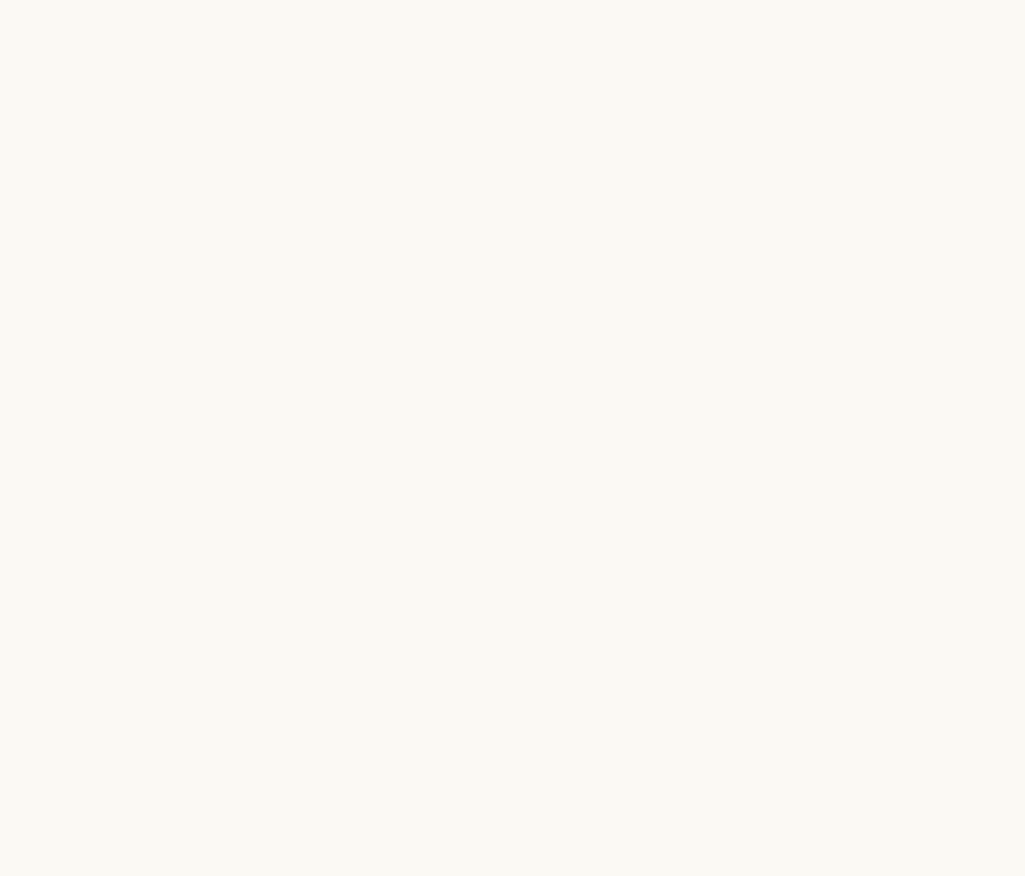
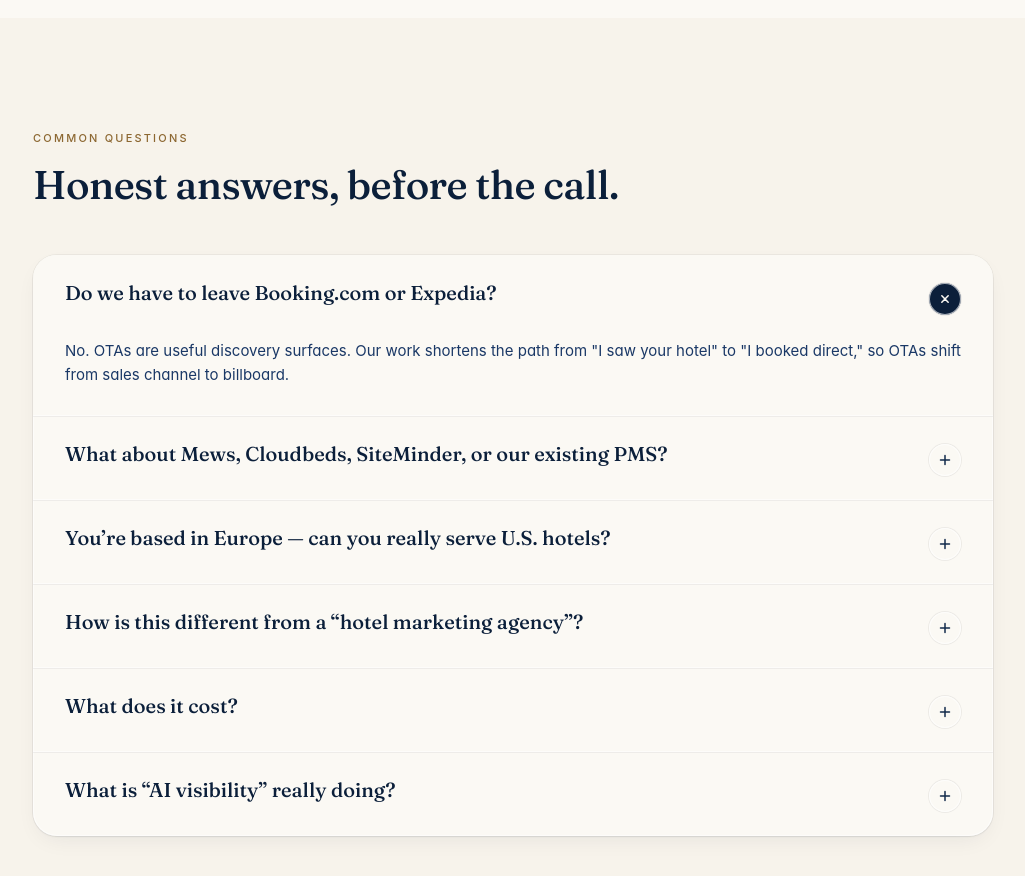
Before and after one commit to mojoro/hotel-portfolio, a React (Vite) app: page / in a window 1280 px wide. Shown: the part 8520-9396 px from the top of the page, without its empty margins (127-1152 px from the left). Before the commit the page ends 8538 px from the top, so only its background shows below. Built offline with nearby package versions, Linux system fonts and the light colour scheme; a web font is replaced by a local one.

Commit message:
Add FAQ accordion

```diff
--- a/src/App.tsx
+++ b/src/App.tsx
@@ -8,6 +8,7 @@ import Process from './components/Process';
 import Portfolio from './components/Portfolio';
 import BestFit from './components/BestFit';
 import Approach from './components/Approach';
+import FAQ from './components/FAQ';
 
 export default function App() {
   return (
@@ -29,6 +30,7 @@ export default function App() {
         <Portfolio />
         <BestFit />
         <Approach />
+        <FAQ />
       </main>
     </div>
   );
--- /dev/null
+++ b/src/components/FAQ.tsx
@@ -0,0 +1,116 @@
+import { useState } from 'react';
+
+const faqs = [
+  {
+    q: 'Do we have to leave Booking.com or Expedia?',
+    a: 'No. OTAs are useful discovery surfaces. Our work shortens the path from "I saw your hotel" to "I booked direct," so OTAs shift from sales channel to billboard.',
+  },
+  {
+    q: 'What about Mews, Cloudbeds, SiteMinder, or our existing PMS?',
+    a: 'We integrate with the booking engine you already use. Our European portfolio runs on Mews. We\'re comfortable with SiteMinder, Cloudbeds, RoomRaccoon, Apaleo, and most modern systems. No PMS migration needed.',
+  },
+  {
+    q: 'You’re based in Europe — can you really serve U.S. hotels?',
+    a: 'Yes. The work is the same: design a property that looks like itself, ship a conversion-tuned booking flow, run search behind it. We work U.S. hours, write in U.S. English, and bring local paid-search and AI-visibility expertise.',
+  },
+  {
+    q: 'How is this different from a “hotel marketing agency”?',
+    a: 'We don\'t bill retainers for slide decks. Every engagement ships a redesigned site, a measurable funnel, and an operating cadence. You always know what we\'re doing and against which direct-revenue number.',
+  },
+  {
+    q: 'What does it cost?',
+    a: 'A typical engagement is a fixed-fee build (site + funnel + integration) with an optional monthly retainer. We model recoverable commission against fee before you sign anything — the free audit ends with a written proposal.',
+  },
+  {
+    q: 'What is “AI visibility” really doing?',
+    a: 'AI platforms like ChatGPT, Gemini, and Perplexity increasingly answer "best boutique hotel in…" questions directly. We structure your site, content, and reviews so those models read your property accurately — alongside traditional SEO and Google Business Profile work.',
+  },
+];
+
+export default function FAQ() {
+  const [open, setOpen] = useState<number | null>(0);
+
+  return (
+    <section id="faq" className="bg-sand-100/60 py-24 sm:py-28">
+      <div className="mx-auto max-w-5xl px-6 lg:px-8">
+        <div className="max-w-3xl">
+          <p className="text-[11px] font-medium uppercase tracking-[0.2em] text-brass-700">
+            Common questions
+          </p>
+          <h2 className="mt-4 text-balance font-display text-3xl font-medium leading-[1.1] text-ink-900 sm:text-[2.5rem]">
+            Honest answers, before the call.
+          </h2>
+        </div>
+
+        <div className="mt-12 overflow-hidden rounded-3xl bg-sand-50 shadow-card">
+          {faqs.map((f, i) => {
+            const isOpen = open === i;
+            const buttonId = `faq-button-${i}`;
+            const panelId = `faq-panel-${i}`;
+            return (
+              <div
+                key={f.q}
+                className={[
+                  'shadow-[var(--shadow-bottom-line)] last:shadow-none',
+                  isOpen ? 'bg-sand-50' : '',
+                ].join(' ')}
+              >
+                <button
+                  type="button"
+                  id={buttonId}
+                  aria-controls={panelId}
+                  aria-expanded={isOpen}
+                  className="flex w-full items-start justify-between gap-6 px-6 py-5 text-left sm:px-8 sm:py-6"
+                  onClick={() => setOpen(isOpen ? null : i)}
+                >
+                  <span className="font-display text-lg font-medium text-ink-900 sm:text-xl">
+                    {f.q}
+                  </span>
+                  <span
+                    aria-hidden
+                    className={[
+                      'mt-1 grid h-8 w-8 shrink-0 place-items-center rounded-full shadow-[var(--shadow-inset-line)] transition-transform',
+                      isOpen ? 'rotate-45 bg-ink-900 text-sand-50' : 'text-ink-800',
+                    ].join(' ')}
+                  >
+                    <svg width="12" height="12" viewBox="0 0 12 12" fill="none">
+                      <path
+                        d="M6 1.5V10.5 M1.5 6H10.5"
+                        stroke="currentColor"
+                        strokeWidth="1.5"
+                        strokeLinecap="round"
+                      />
+                    </svg>
+                  </span>
+                </button>
+                <div
+                  id={panelId}
+                  role="region"
+                  aria-labelledby={buttonId}
+                  aria-hidden={!isOpen}
+                  className={[
+                    'grid overflow-hidden px-6 transition-[grid-template-rows,opacity,padding-bottom] duration-[350ms] ease-[cubic-bezier(0.22,1,0.36,1)] motion-reduce:transition-none sm:px-8',
+                    isOpen
+                      ? 'grid-rows-[1fr] pb-6 opacity-100 sm:pb-7'
+                      : 'grid-rows-[0fr] pb-0 opacity-0',
+                  ].join(' ')}
+                >
+                  <div className="min-h-0 overflow-hidden">
+                    <p
+                      className={[
+                        'text-[15px] leading-relaxed text-ink-700 transition-transform duration-[350ms] ease-[cubic-bezier(0.22,1,0.36,1)] motion-reduce:transition-none',
+                        isOpen ? 'translate-y-0' : '-translate-y-1.5',
+                      ].join(' ')}
+                    >
+                      {f.a}
+                    </p>
+                  </div>
+                </div>
+              </div>
+            );
+          })}
+        </div>
+      </div>
+    </section>
+  );
+}
```
